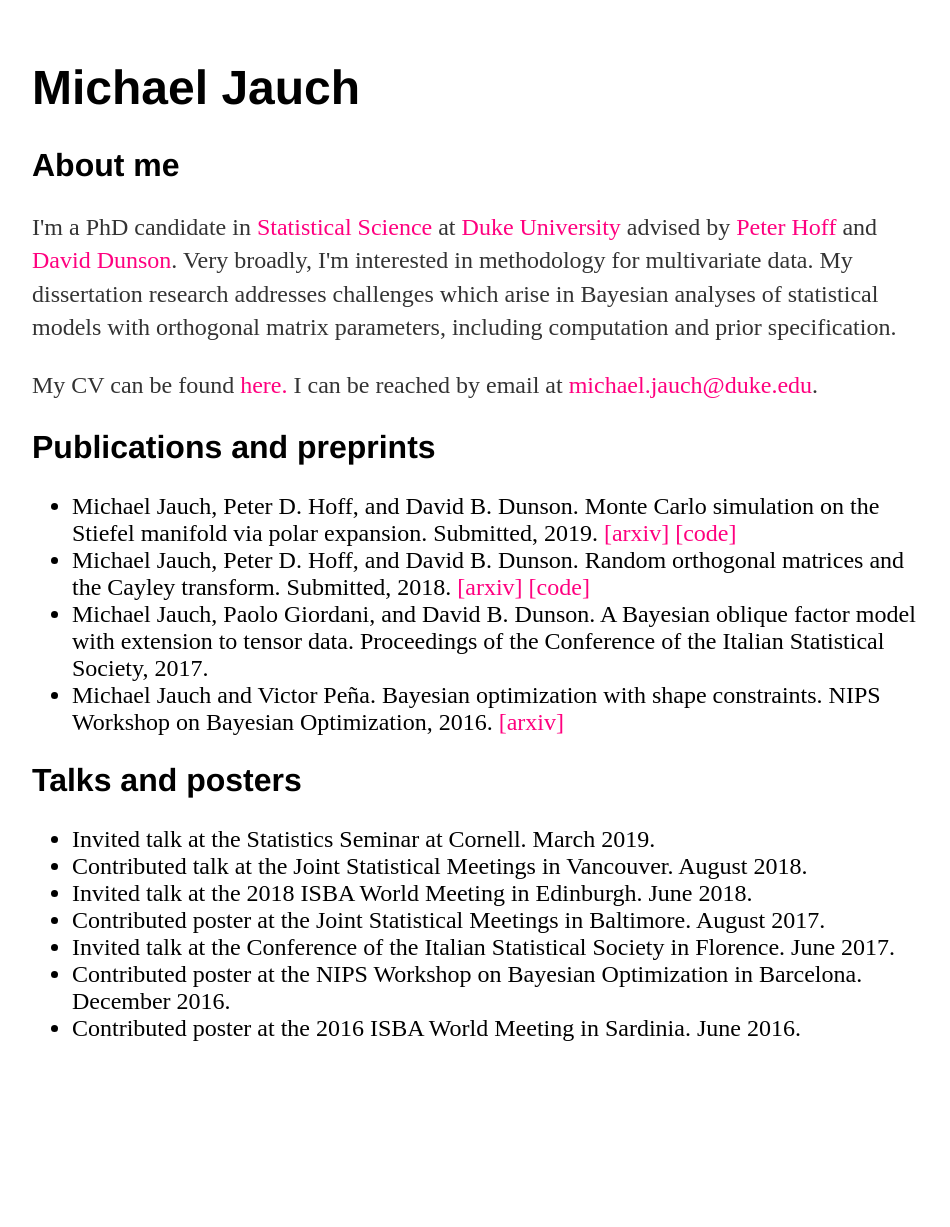
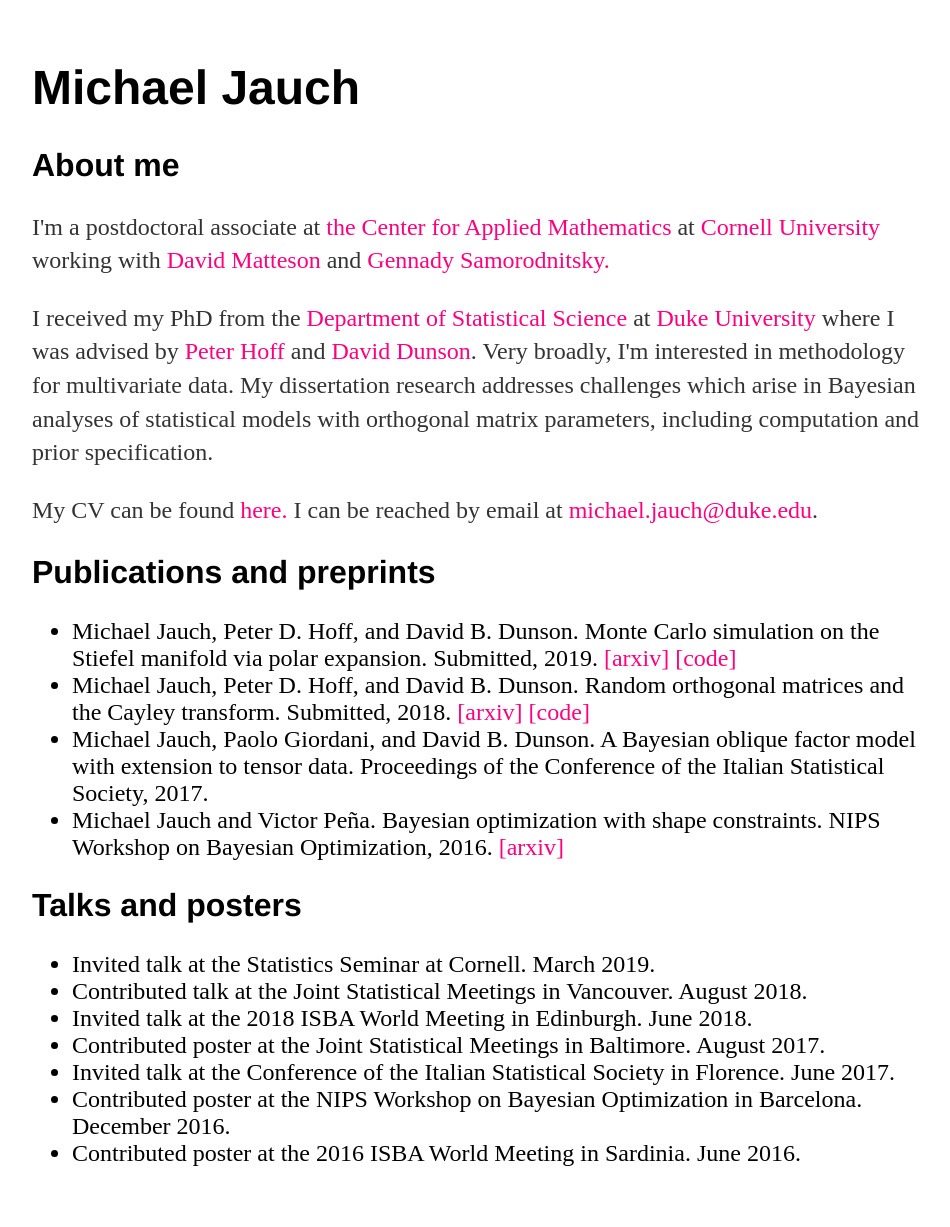
Before and after one commit to michaeljauch/michaeljauch.github.io, a Jekyll site: the page built from index.html, in a window 1280 px wide. Shown: the whole page, without its empty margins (160-1110 px from the left). Built offline with Jekyll 4.4.1, drawn with Linux system fonts in a browser that asks for light colours; before the commit the page ends 1102 px from its top, so only the background shows below that.

Commit message:
update after graduating

```diff
--- a/index.html
+++ b/index.html
@@ -14,7 +14,10 @@ title: Michael Jauch
 <div class="blurb">
 	<h1>Michael Jauch</h1>
 	<h2>About me</h2>
-	<p>I'm a PhD candidate in <a href="https://stat.duke.edu/" style="color:#FF007F;">Statistical Science</a> at <a href="https://www.duke.edu/" style="color:#FF007F;">Duke University</a> advised by <a href="https://pdhoff.github.io/" style="color:#FF007F;">Peter Hoff</a> and <a href="https://stat.duke.edu/people/david-b-dunson" style="color:#FF007F;">David Dunson</a>. Very broadly, I'm interested in methodology for multivariate data. My dissertation research addresses challenges which arise in Bayesian analyses of statistical models with orthogonal matrix parameters, including computation and prior specification. </p>
+  <p> I'm a postdoctoral associate at <a href="https://www.cam.cornell.edu/cam" style="color:#FF007F;">the Center for Applied Mathematics</a> at <a href="https://www.cornell.edu/" style="color:#FF007F;">Cornell University</a> working with <a href="https://davidsmatteson.com/" style="color:#FF007F;">David Matteson</a> and <a href="https://people.orie.cornell.edu/gennady/" style="color:#FF007F;">Gennady Samorodnitsky.</a>
+  </p>
+
+	<p>I received my PhD from the <a href="https://stat.duke.edu/" style="color:#FF007F;">Department of Statistical Science</a> at <a href="https://www.duke.edu/" style="color:#FF007F;">Duke University</a> where I was advised by <a href="https://pdhoff.github.io/" style="color:#FF007F;">Peter Hoff</a> and <a href="https://stat.duke.edu/people/david-b-dunson" style="color:#FF007F;">David Dunson</a>. Very broadly, I'm interested in methodology for multivariate data. My dissertation research addresses challenges which arise in Bayesian analyses of statistical models with orthogonal matrix parameters, including computation and prior specification. </p>
 	<p>My CV can be found <a href="http://michaeljauch.github.io/cv.pdf" style="color:#FF007F;">here.</a> I can be reached by email at <a href="mailto:michael.jauch@duke.edu" style="color:#FF007F;">michael.jauch@duke.edu</a>.<br></p>
 	<h2>Publications and preprints</h2>
 	<ul style="font-size:1.5em">
```
